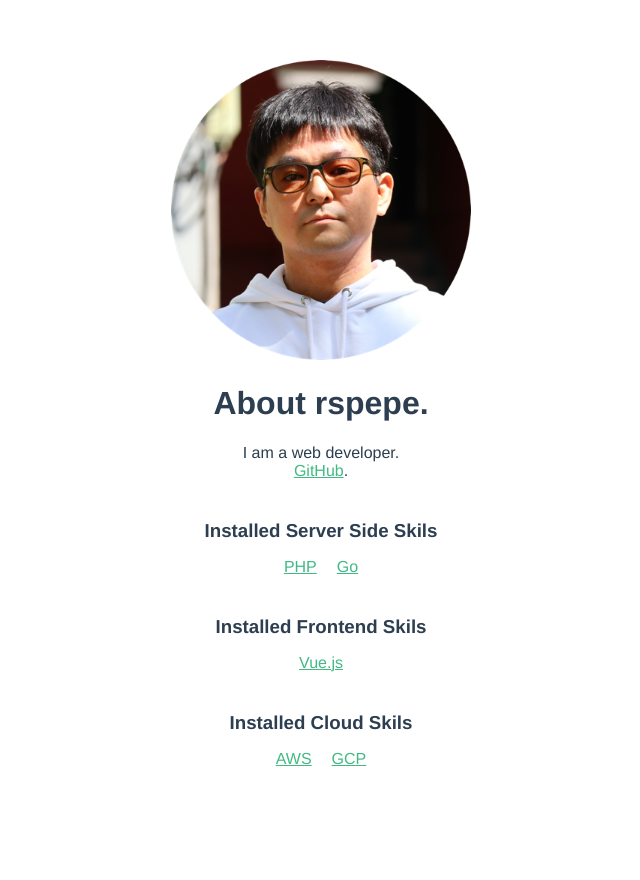
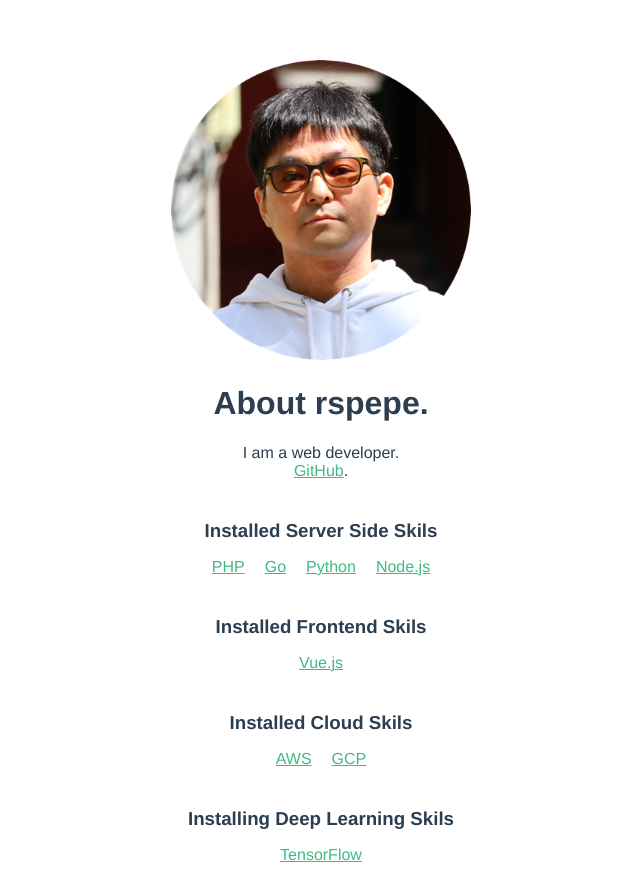
Before and after one commit to rspepe/devfolio, a Vue app: page / in a window 1280 px wide. Shown: the whole page, without its empty margins (319-959 px from the left). Before the commit the page ends 800 px from the top, so only its background shows below. Built offline with nearby package versions, Linux system fonts and the light colour scheme.

Commit message:
自分の対応可能スキルを追加

```diff
--- a/src/components/DevFolio.vue
+++ b/src/components/DevFolio.vue
@@ -9,6 +9,8 @@
     <ul>
       <li><a href="https://www.php.net/" target="_blank" rel="noopener">PHP</a></li>
       <li><a href="https://go.dev/" target="_blank" rel="noopener">Go</a></li>
+      <li><a href="https://www.python.org/" target="_blank" rel="noopener">Python</a></li>
+      <li><a href="https://nodejs.org/en/" target="_blank" rel="noopener">Node.js</a></li>
     </ul>
     <h3>Installed Frontend Skils</h3>
     <ul>
@@ -18,6 +20,10 @@
     <ul>
       <li><a href="https://aws.amazon.com/" target="_blank" rel="noopener">AWS</a></li>
       <li><a href="https://cloud.google.com/" target="_blank" rel="noopener">GCP</a></li>
+    </ul>
+    <h3>Installing Deep Learning Skils</h3>
+    <ul>
+      <li><a href="https://www.tensorflow.org/" target="_blank" rel="noopener">TensorFlow</a></li>
     </ul>
   </div>
 </template>
```
